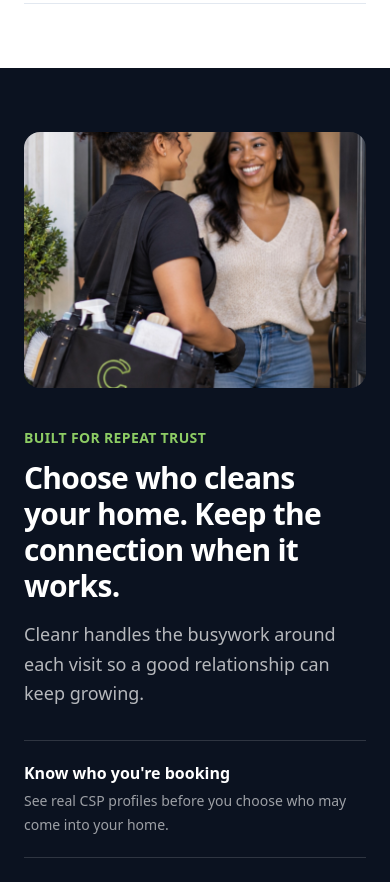
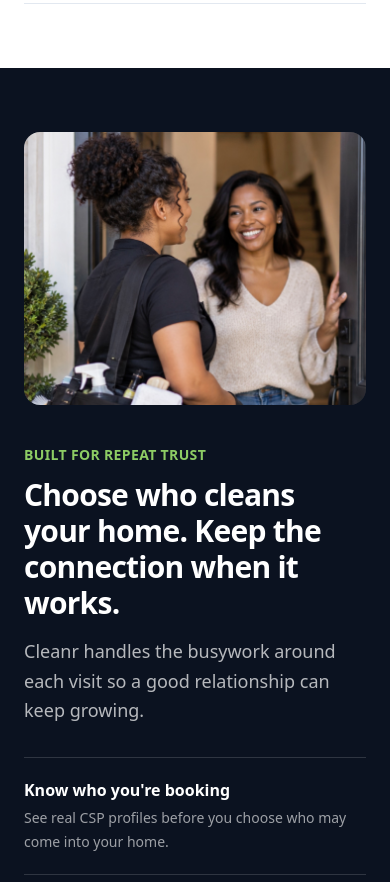
Before and after one commit to SolSabali-Ent/Cleanr-app-preview, a React (Vite) app: page / in a window 390 px wide. Shown: the part 4200-5082 px from the top of the page. Built offline with nearby package versions, Linux system fonts and the light colour scheme; no server answers; the database is empty.

Commit message:
Sync Cleanr public app from f04ea8a

```diff
--- a/src/shell/screens/Landing.tsx
+++ b/src/shell/screens/Landing.tsx
@@ -140,7 +140,7 @@
               alt="Cleanr service professional connecting with a customer"
               loading="lazy"
               decoding="async"
-              className="aspect-[4/3] h-full w-full object-cover object-center lg:aspect-[4/5]"
+              className="aspect-[5/4] h-full w-full object-cover object-[center_18%] lg:aspect-[4/5] lg:object-center"
             />
           </div>
 
```
Also changed, not shown: 56 other files (tests, documents, lock files or other folders).
